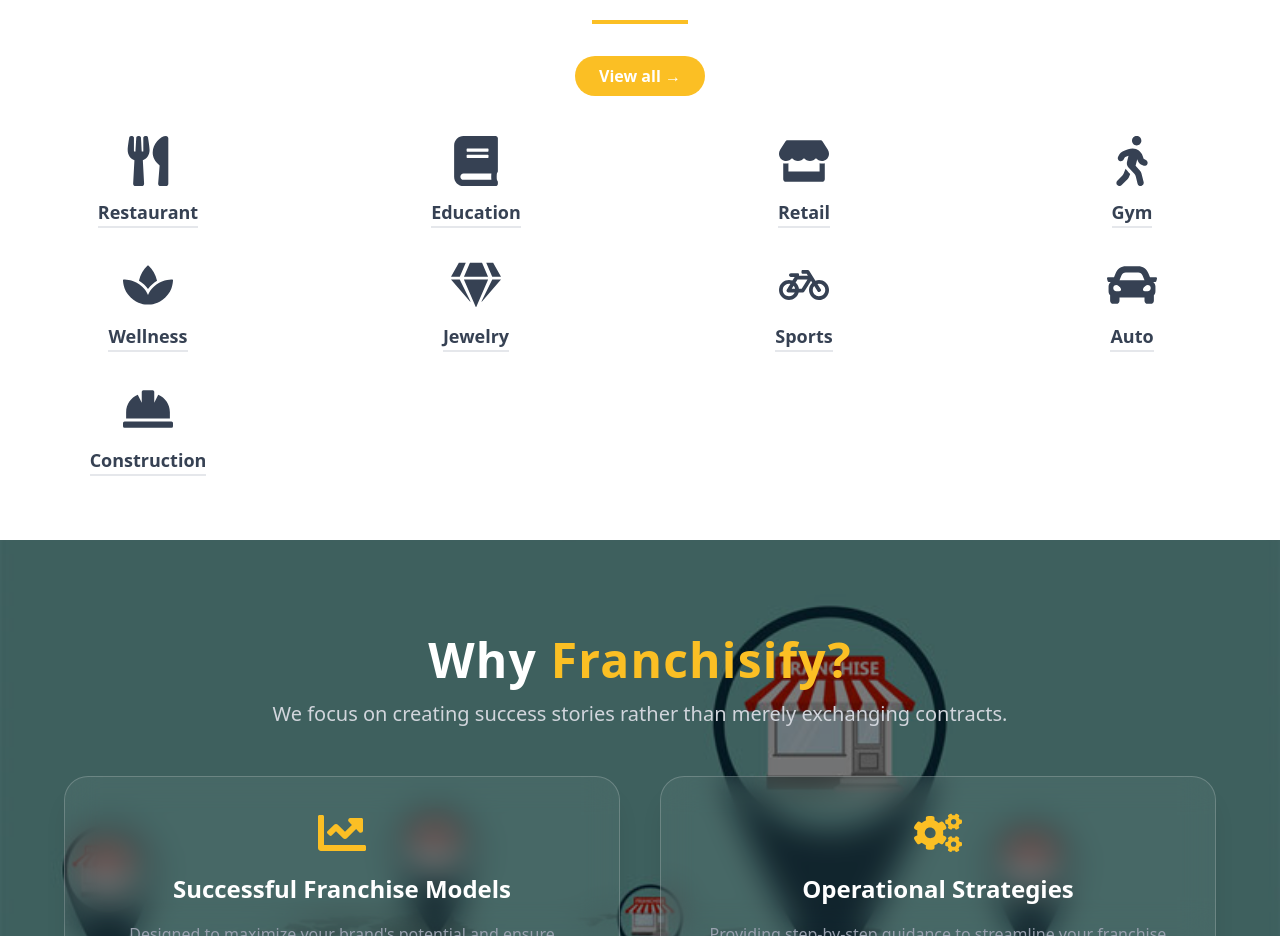
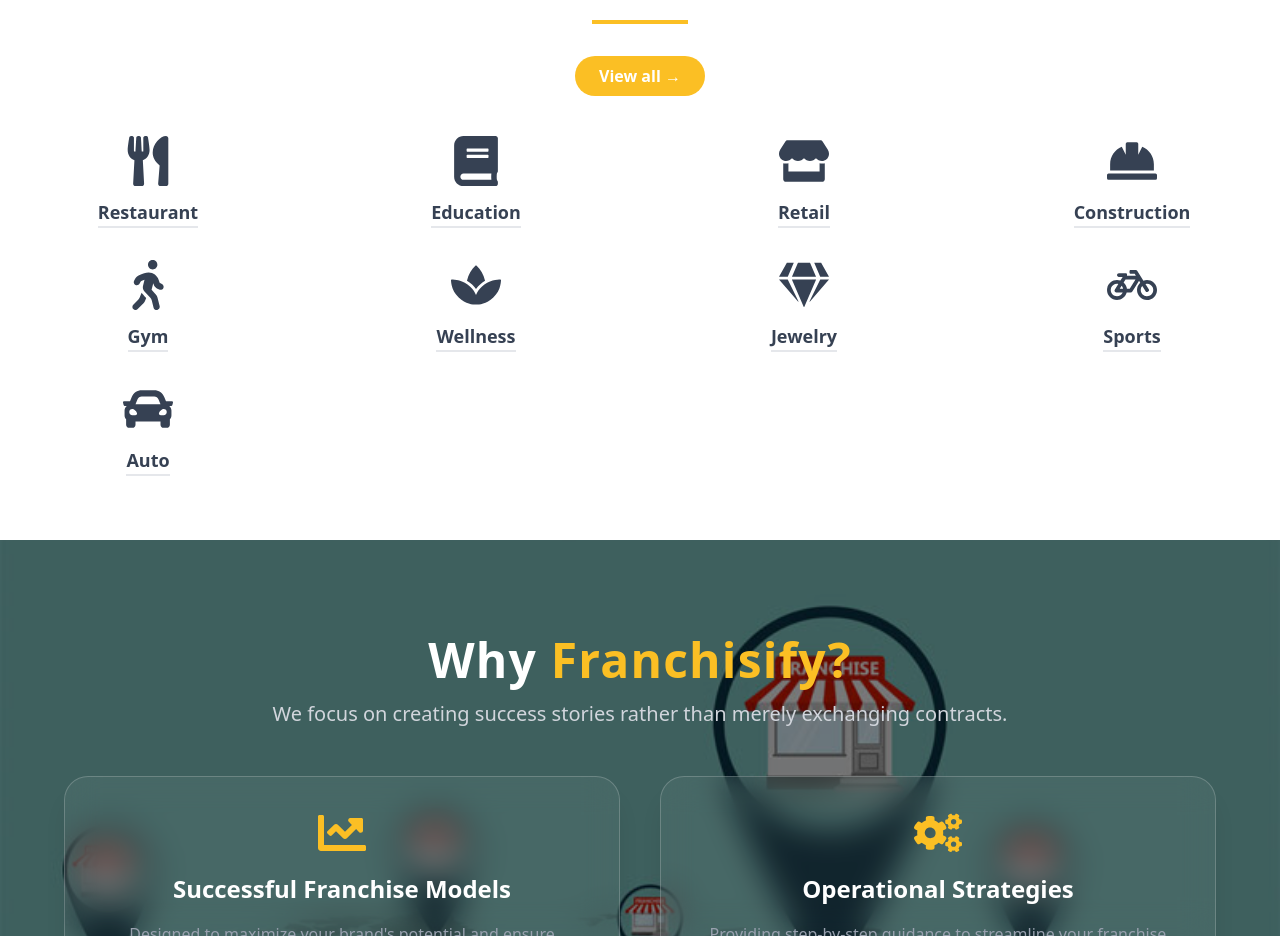
Before and after one commit to ceofranchisify/franchisify, a React (Vite) app: page / in a window 1280 px wide. Shown: the part 2000-2936 px from the top of the page. Built offline with nearby package versions, Linux system fonts and the light colour scheme.

Commit message:
initial commit

```diff
--- a/src/App.jsx
+++ b/src/App.jsx
@@ -11,6 +11,7 @@
 import Retail from "./pages/Retail";
 import PrivacyPolicy from "./pages/privacypolicy";
 import TermsAndConditions from "./pages/TermsandConditions";
+import Construction from "./pages/construction";
 
 const App = () => {
   return (
@@ -23,6 +24,7 @@
         <Route path="/contact" element={<Contact />} />
         <Route path="/education" element={<Education />} />
         <Route path="/retail" element={<Retail />} />
+        <Route path="/construction" element={<Construction/>} />
         <Route path="/restaurant" element={<Restaurant />} />
         <Route path="/privacy" element={<PrivacyPolicy />}/>
         <Route path="/terms" element={<TermsAndConditions />}/>
--- a/src/pages/IndustryGrid.jsx
+++ b/src/pages/IndustryGrid.jsx
@@ -7,12 +7,13 @@
   { icon: <FaUtensils size={50} />, label: "Restaurant", route: "/restaurant" },
   { icon: <FaBook size={50} />, label: "Education", route: "/education" },
   { icon: <FaStore size={50} />, label: "Retail", route: "/retail" },
+  { icon: <FaHardHat size={50} />, label: "Construction", route: "/construction" },
   { icon: <FaWalking size={50} />, label: "Gym" },
   { icon: <FaSpa size={50} />, label: "Wellness" },
   { icon: <FaGem size={50} />, label: "Jewelry" },
   { icon: <FaBicycle size={50} />, label: "Sports" },
   { icon: <FaCar size={50} />, label: "Auto" },
-  { icon: <FaHardHat size={50} />, label: "Construction", route: "/construction" }, // <-- New item
+  // <-- New item
 ];
 
 const IndustryGrid = () => {
--- a/src/pages/construction.jsx
+++ b/src/pages/construction.jsx
@@ -1,6 +1,6 @@
 import React from "react";
 import { Link } from "react-router-dom";
-import DrLeakage from "../assets/images/dr leakage.jpg"
+import DrLeakage from "../assets/images/dr leakage.jpg";
 import constructionfranchise from "../assets/images/construction.jpg";
 
 const franchises = [
@@ -12,7 +12,7 @@
   },
 ];
 
-const Retail = () => {
+const Construction = () => {
   return (
     <div className="bg-white min-h-screen font-sans">
       {/* Hero Section */}
@@ -32,7 +32,7 @@
       <div className="p-4 bg-white shadow text-gray-700 text-sm">
         <Link to="/" className="hover:text-orange-500 font-medium">Home</Link>
         <span className="mx-1"> / </span>
-        <span className="font-semibold">Retail</span>
+        <span className="font-semibold">Construction</span>
       </div>
 
       {/* Franchise Cards */}
@@ -69,4 +69,4 @@
   );
 };
 
-export default Retail;
+export default Construction;
```
